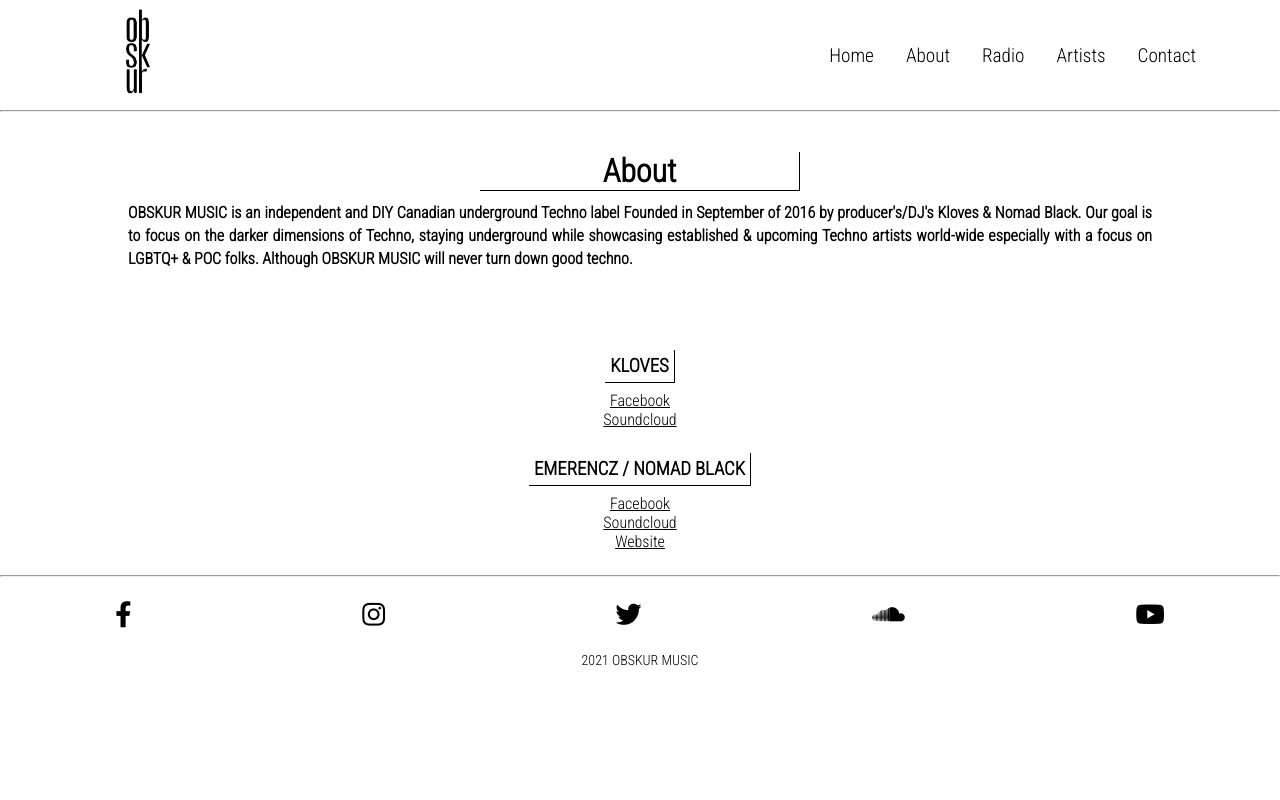
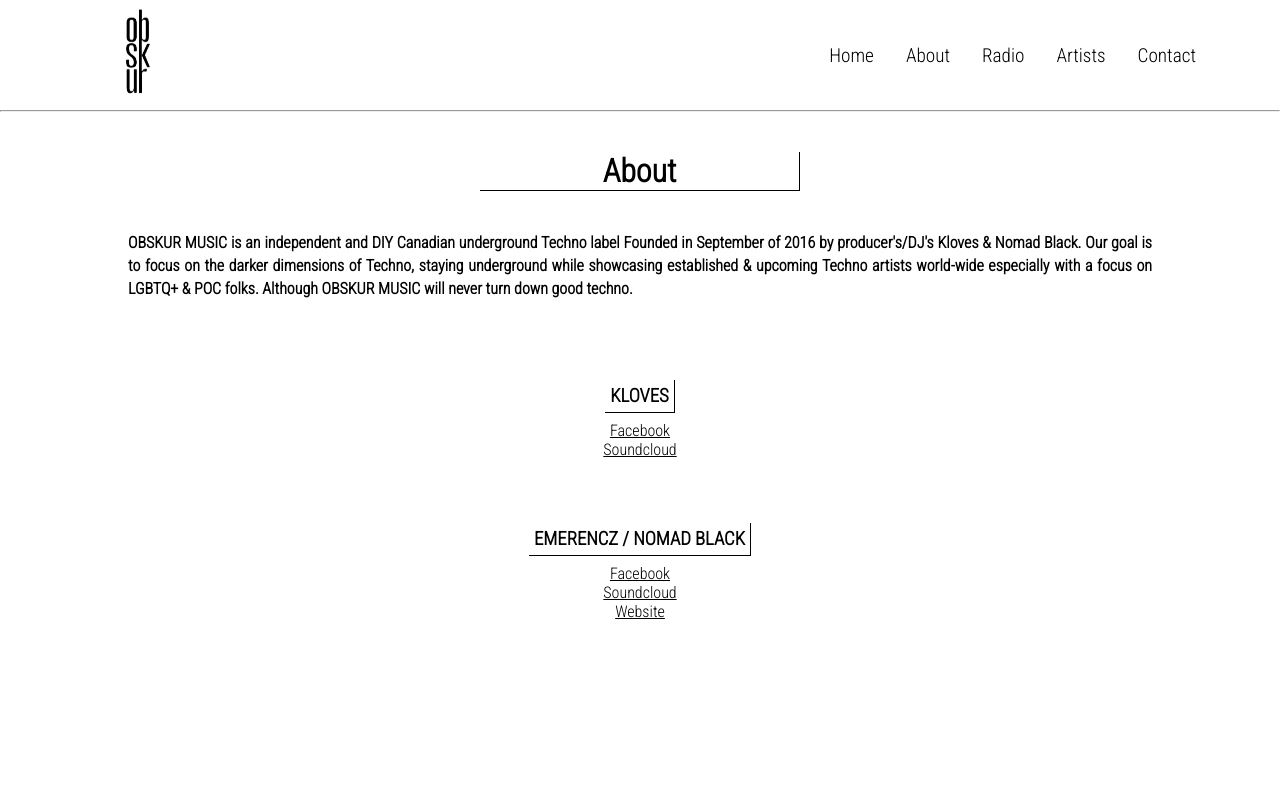
Before and after one commit to rainerb16/obskur-music-site-react, a React (Create React App) app: page /about in a window 1280 px wide. Shown: the top 800 px of the page. Built offline with nearby package versions, Linux system fonts and the light colour scheme.

Commit message:
Added AOS and simple animations to homepage

```diff
--- a/package.json
+++ b/package.json
@@ -6,6 +6,7 @@
     "@testing-library/jest-dom": "^5.11.4",
     "@testing-library/react": "^11.1.0",
     "@testing-library/user-event": "^12.1.10",
+    "aos": "^2.3.4",
     "react": "^17.0.1",
     "react-dom": "^17.0.1",
     "react-router": "^5.2.0",
--- a/public/index.html
+++ b/public/index.html
@@ -12,6 +12,10 @@
     <link rel="stylesheet" href="https://use.fontawesome.com/releases/v5.15.1/css/all.css" integrity="sha384-vp86vTRFVJgpjF9jiIGPEEqYqlDwgyBgEF109VFjmqGmIY/Y4HV4d3Gp2irVfcrp" crossorigin="anonymous">
     <link rel="preconnect" href="https://fonts.gstatic.com">
     <link href="https://fonts.googleapis.com/css2?family=Roboto+Condensed:ital,wght@0,300;1,700&display=swap" rel="stylesheet">
+    <link
+    rel="stylesheet"
+    href="https://cdnjs.cloudflare.com/ajax/libs/animate.css/4.1.1/animate.min.css"
+  />
     <!--
       manifest.json provides metadata used when your web app is installed on a
       user's mobile device or desktop. See https://developers.google.com/web/fundamentals/web-app-manifest/
--- a/src/components/AboutContent.js
+++ b/src/components/AboutContent.js
@@ -1,13 +1,14 @@
 import React from 'react';
 import '../styles/about.css';
+
 
 function AboutContent() {
 	return (
 		<div>
 			<hr />
 			<div className="about-content">
-				<h1 className="about-title">About</h1>
-				<h4 className="content">
+				<h1 className="about-title animate__animated animate__fadeInRight animate__delay-1s">About</h1>
+				<h4 className="content animate__animated animate__fadeInRight animate__delay-1s">
 				OBSKUR MUSIC is an independent and DIY Canadian underground Techno label Founded in September of 2016 by producer's/DJ's Kloves & Nomad Black. Our goal is to focus on the darker dimensions of Techno, staying underground while showcasing established & upcoming Techno artists world-wide especially with a focus on LGBTQ+ & POC folks. Although OBSKUR MUSIC will never turn down good techno.
 				</h4>
 
--- a/src/components/Em.js
+++ b/src/components/Em.js
@@ -6,7 +6,7 @@
 
 function Em() {
 	return (
-		<div className="founders-container">
+		<div className="founders-container-em animate__animated animate__fadeInLeft animate__delay-2s">
             <h3 className="em-title">EMERENCZ / NOMAD BLACK</h3>
             <div className="founders-socials">
                 <a href="http://facebook.com/nomadblack" target= "_blank"><p>Facebook</p></a>
--- a/src/components/HomepageContent.js
+++ b/src/components/HomepageContent.js
@@ -8,9 +8,9 @@
 			<div className="main-content">
 				<hr />
 				<div className="home-content">
-					<h1 className="title">WELCOME TO OBSKUR MUSIC</h1>
+					<h1 className="title animate__animated animate__fadeInRight animate__delay-1s">WELCOME TO OBSKUR MUSIC</h1>
 				</div>
-				<div className="top-content">
+				<div className="top-content animate__animated animate__fadeInLeft animate__delay-1s">
 					<h4>OBSKUR MUSIC is an independent and DIY Canadian underground Techno label Founded in September of 2016 by producer's/DJ's Kloves & Nomad Black. Our goal is to focus on the darker dimensions of Techno, staying underground while showcasing established & upcoming Techno artists world-wide especially with a focus on LGBTQ+ & POC folks. Although OBSKUR MUSIC will never turn down good techno.</h4>
 				</div>
             </div>
--- a/src/components/Kloves.js
+++ b/src/components/Kloves.js
@@ -6,7 +6,7 @@
 
 function Kloves() {
 	return (
-		<div className="founders-container">
+		<div className="founders-container-kloves animate__animated animate__fadeInLeft animate__delay-2s">
             <h3 className="kloves-title">KLOVES</h3>
             <div className="founders-socials">
                 <a href="https://www.facebook.com/klovebmusic" target= "_blank"><p>Facebook</p></a>
--- a/src/components/Navbar/Navbar.css
+++ b/src/components/Navbar/Navbar.css
@@ -77,6 +77,7 @@
         transition: all 0.5s ease;
         width: 75%;
         text-align: center;
+        z-index: 10;
     }
 
     .nav-menu.active > li {
--- a/src/components/Podcasts.js
+++ b/src/components/Podcasts.js
@@ -1,16 +1,22 @@
-import React from 'react';
+import React, { useEffect } from 'react';
 import '../styles/podcasts.css';
-
+import Aos from 'aos';
+import 'aos/dist/aos.css';
 
 function Podcasts() {
+	// initialize animate on scroll
+	useEffect(() => {
+		Aos.init({duration: 1500});
+	}, []);
+
 	return (
 		<div>
 			<div className="podcast-content">
-				<div className="podcast-content">
+				<div className="podcast-content" data-aos="fade-right">
 					<h2>OBSKUR RADIO</h2>
                     <p>OBSKUR Radio is hosted by co-founder Emerencz and showcases mixes from LGBTQ+ & POC artists worldwide.</p>
 				</div>
-                <div className="podcast-listen">
+                <div className="podcast-listen" data-aos="fade-left">
                     <h3>Listen</h3>
                     <iframe className="listen-widget" width="100%" height="500" scrolling="no" frameborder="no" allow="autoplay" src="https://w.soundcloud.com/player/?url=https%3A//api.soundcloud.com/playlists/317363429&color=%23ff5500&auto_play=false&hide_related=false&show_comments=true&show_user=true&show_reposts=false&show_teaser=true&visual=true"></iframe>
                 </div>
--- a/src/components/TopContentImage.js
+++ b/src/components/TopContentImage.js
@@ -1,9 +1,20 @@
-import React from 'react';
+import React, { useEffect } from 'react';
 import promoImage from '../images/promo.jpg';
 import '../styles/homePage.css';
+import Aos from 'aos';
+import 'aos/dist/aos.css';
 
 function TopContentImage() {
-    return <img className="dual-image" src={promoImage} alt="OBSKUR MUSIC Founders" />
+    // initialize animate on scroll
+    useEffect(() => {
+        Aos.init({duration: 1500});
+    }, []);
+
+    return (
+        <div className="dual-image-container" data-aos="fade-left">
+            <img className="dual-image" src={promoImage} alt="OBSKUR MUSIC Founders" />
+        </div>
+    );
 }
 
 export default TopContentImage;
--- a/src/styles/about.css
+++ b/src/styles/about.css
@@ -2,7 +2,10 @@
 
 .about-title {
     text-align: center;
+    align-items: center;
+    justify-items: center;
     margin-top: 5vh;
+    margin-bottom: 5vh;
     border-right: 1px solid black;
     border-bottom: 1px solid black;
     width: 25%;
--- a/src/styles/founders.css
+++ b/src/styles/founders.css
@@ -20,10 +20,18 @@
     color: #000;
 }
 
-.founders-container {
+.founders-container-kloves {
     display: grid;
     align-items: center;
     justify-items: center;
+    margin-bottom: 5vh;
+}
+
+.founders-container-em {
+    display: grid;
+    align-items: center;
+    justify-items: center;
+    margin-bottom: 30vh;
 }
 
 .kloves-title, .em-title {
```
Also changed, not shown: 2 other files (tests, documents, lock files or other folders).
